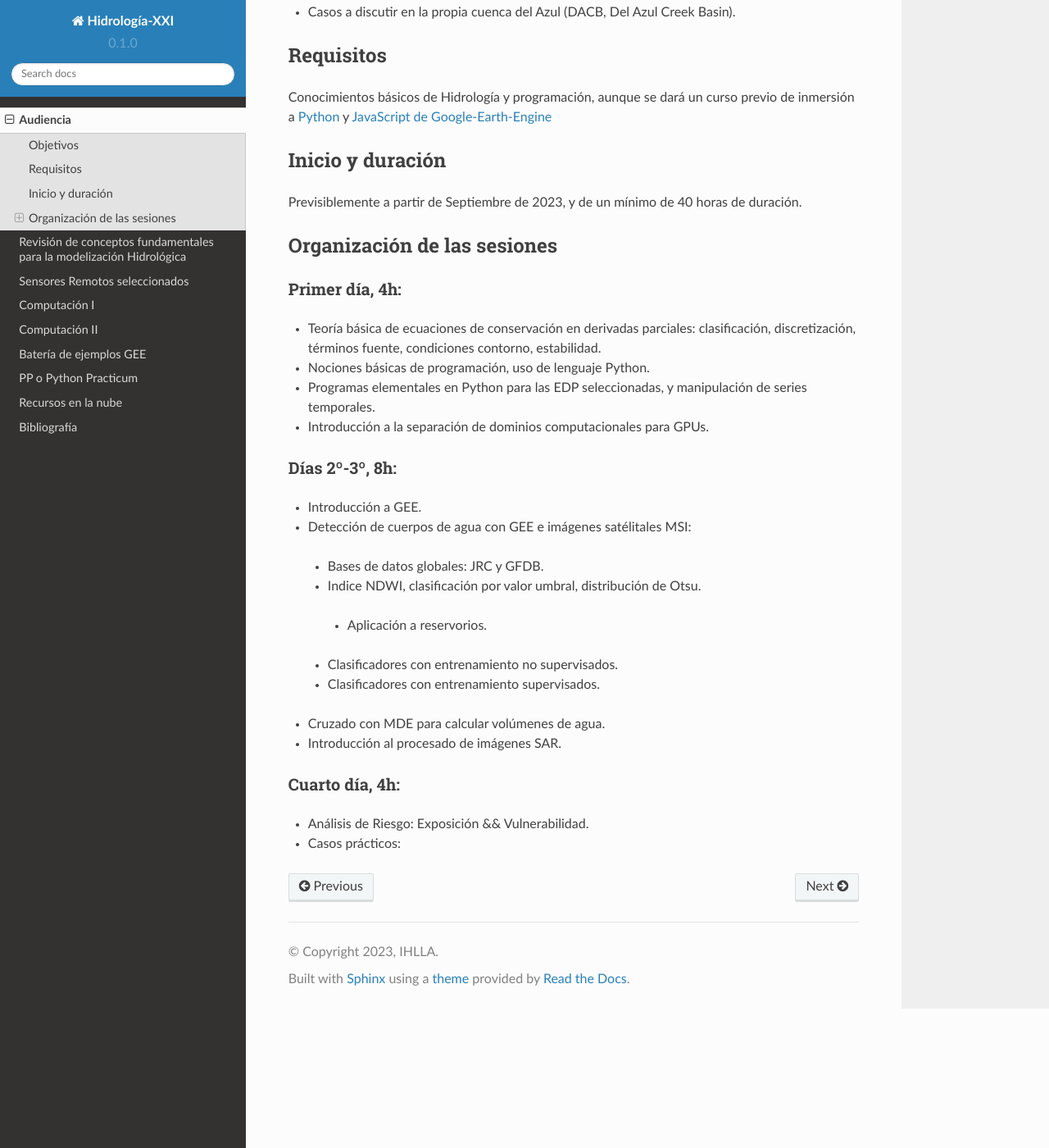
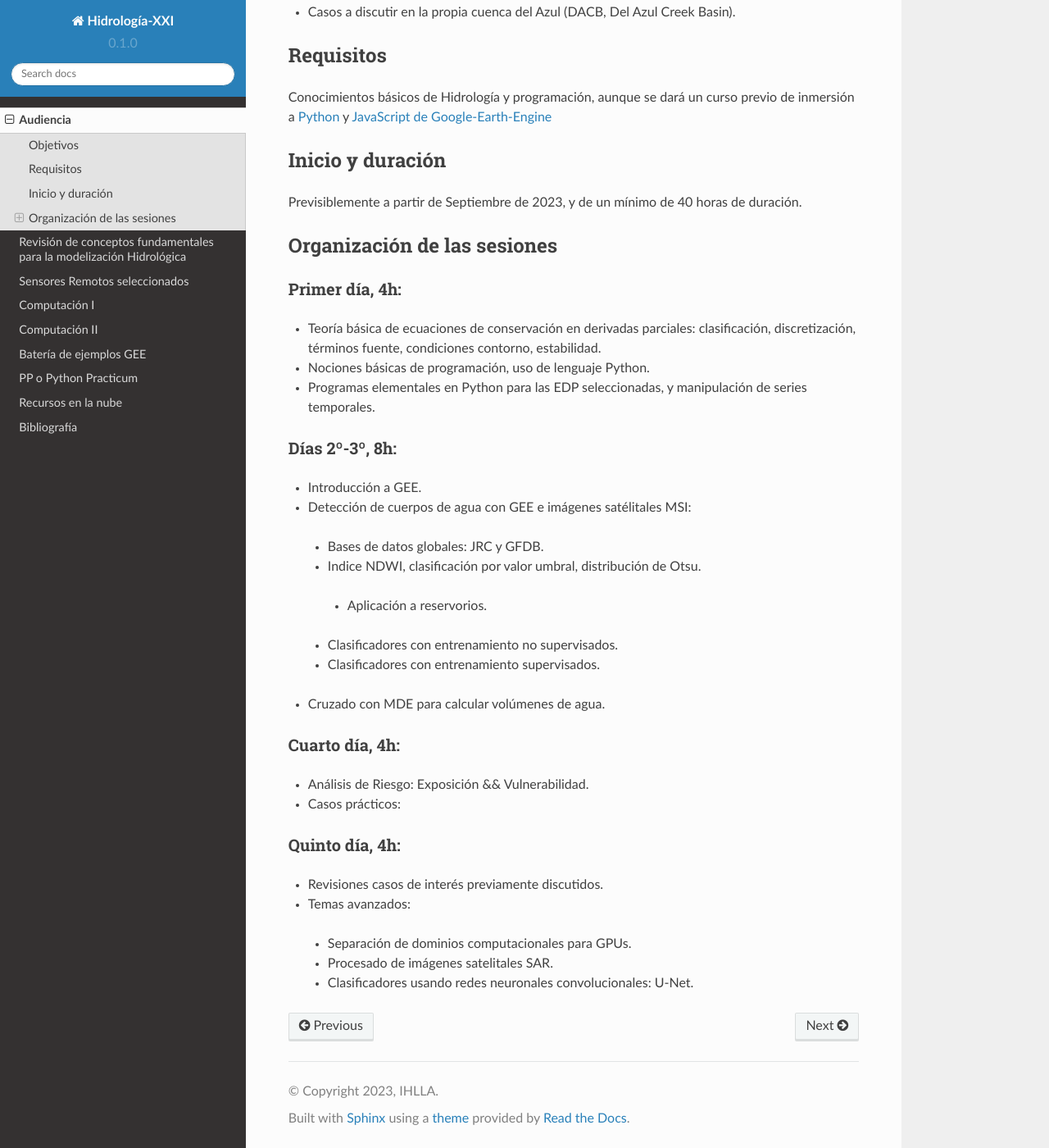
Before and after one commit to ivillamadrid/HidrologiaXXI, a Sphinx documentation site: the page built from docs/source/audiencia.rst, in a window 1280 px wide and 1400 px high, scrolled down 765 px. Shown: the whole window at 82% size. Built offline with Sphinx 7.4.7 and the Read the Docs theme 2.0.0, drawn with Linux system fonts in a browser that asks for light colours.

Commit message:
Update audiencia.rst

```diff
--- a/docs/source/audiencia.rst
+++ b/docs/source/audiencia.rst
@@ -44,7 +44,7 @@ Primer día, 4h:
 * Teoría básica de ecuaciones de conservación en derivadas parciales: clasificación, discretización, términos fuente, condiciones contorno, estabilidad.
 * Nociones básicas de programación, uso de lenguaje Python.
 * Programas elementales en Python para las EDP seleccionadas, y manipulación de series temporales.
-* Introducción a la separación de dominios computacionales para GPUs.
+
 
 Días 2º-3º, 8h:
 ***************
@@ -56,9 +56,17 @@ Días 2º-3º, 8h:
  * Clasificadores con entrenamiento no supervisados.
  * Clasificadores con entrenamiento supervisados.
 * Cruzado con MDE para calcular volúmenes de agua.
-* Introducción al procesado de imágenes SAR.
+
 
 Cuarto día, 4h:
 ***************
 * Análisis de Riesgo: Exposición && Vulnerabilidad.
 * Casos prácticos:
+
+Quinto día, 4h:
+***************
+* Revisiones casos de interés previamente discutidos.
+* Temas avanzados:
+ * Separación de dominios computacionales para GPUs.
+ * Procesado de imágenes satelitales SAR.
+ * Clasificadores usando redes neuronales convolucionales: U-Net.
```
